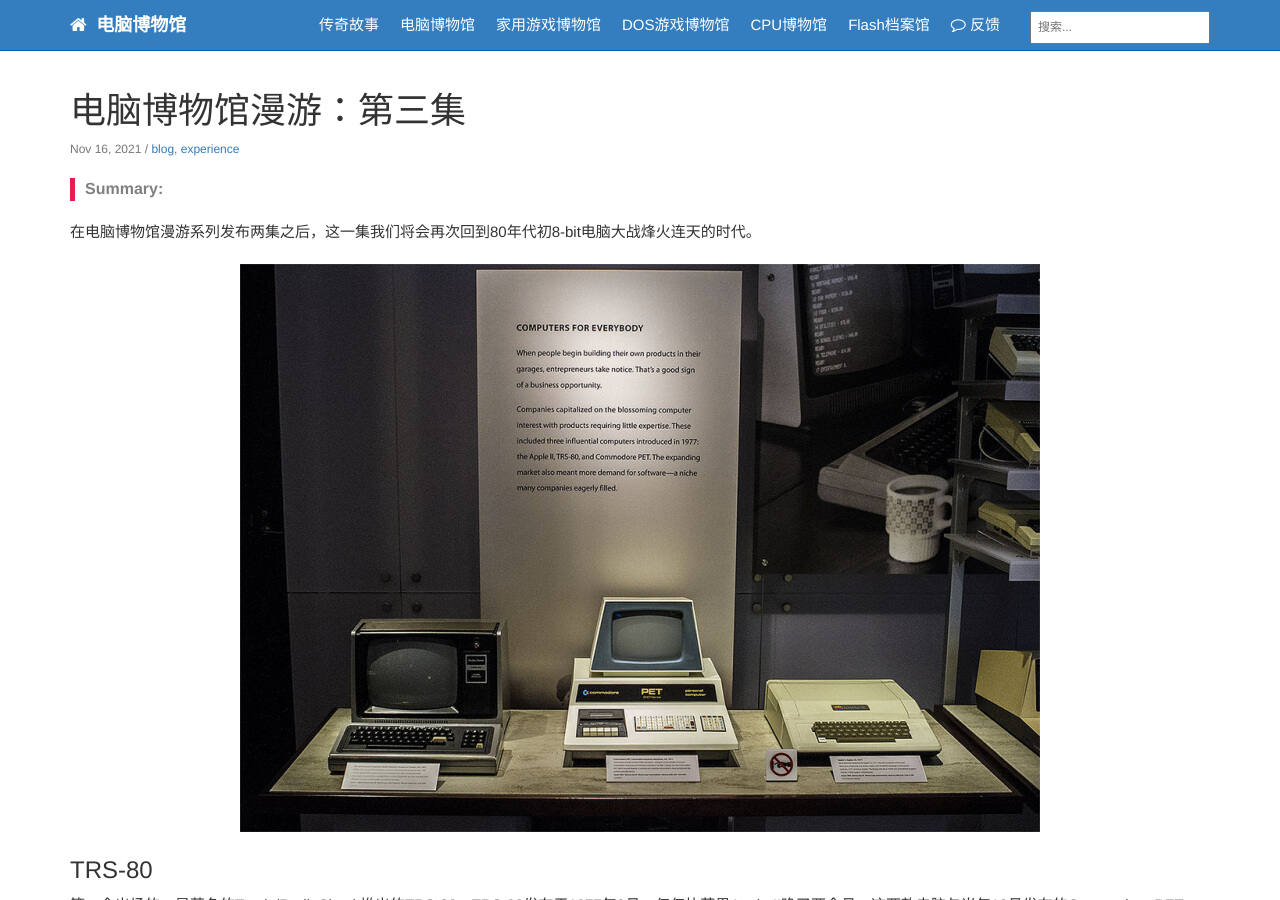
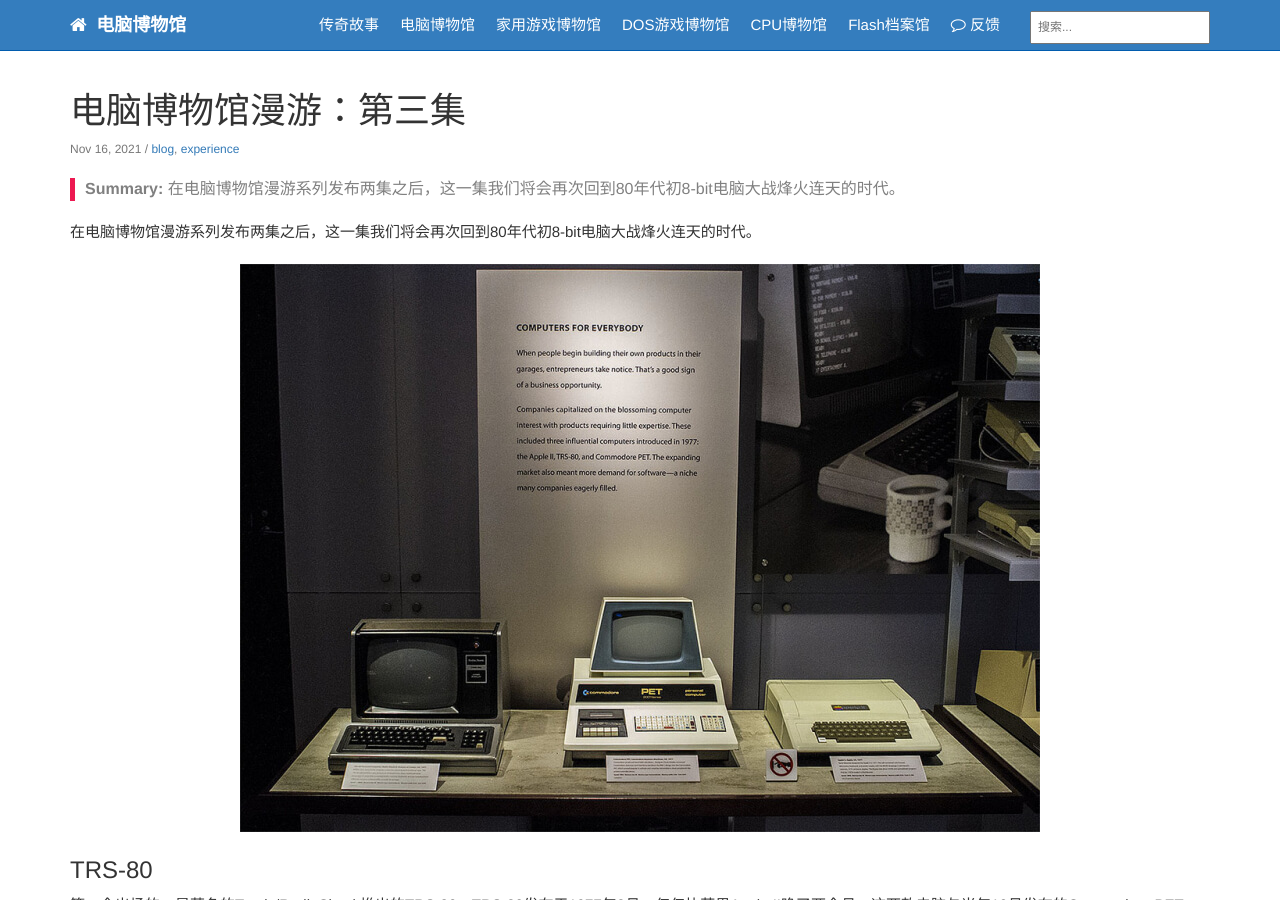
Before and after one commit to compumuseum/compumuseum.github.io, a Jekyll site: the page built from _posts/2021-11-16-computer_museum_roaming_3.md, in a window 1280 px wide and 900 px high. Built offline with Jekyll 4.4.1, drawn with Linux system fonts in a browser that asks for light colours; comment, search, counter and statistics services are not loaded; some of the changed lines change nothing that is shown.

Commit message:
Update 2021-11-16-computer_museum_roaming_3.md

```diff
--- a/_posts/2021-11-16-computer_museum_roaming_3.md
+++ b/_posts/2021-11-16-computer_museum_roaming_3.md
@@ -4,7 +4,7 @@
 permalink: computer_museum_roaming_3.html
 tags: [blog, experience]
 hide_sidebar: true
-summary: ""
+summary: "在电脑博物馆漫游系列发布两集之后，这一集我们将会再次回到80年代初8-bit电脑大战烽火连天的时代。"
 ---
 
 在电脑博物馆漫游系列发布两集之后，这一集我们将会再次回到80年代初8-bit电脑大战烽火连天的时代。
@@ -93,7 +93,7 @@
 
 这次网页里的古董电脑博物馆使用的是VICE.js模拟器 ，它移植自PC平台上最为流行的Commodore 64模拟器VICE，这两者都是开源软件。
 
-[rjanicek/vice.js](https://github.com/rjanicek/vice.js/)
+<span class="label label-info">Github</span>  [rjanicek/vice.js](https://github.com/rjanicek/vice.js/)
 
 [the Versatile Commodore Emulator](https://vice-emu.sourceforge.io/)
 
@@ -134,7 +134,7 @@
 
 今天的TI-99社区虽然不大，但仍然有一些高水平的爱好者在参与，比如网页里的古董电脑博物馆使用的JavaScript版模拟器，就是Github上的开源代码
 
-[Rasmus-M/Js99er](https://github.com/Rasmus-M/Js99er)
+<span class="label label-info">Github</span>  [Rasmus-M/Js99er](https://github.com/Rasmus-M/Js99er)
 
 <div align="center">
     <a href="../images/dnbwg/computer_museum_roaming_36.jpg">
@@ -211,7 +211,7 @@
 
 这次网页里的古董电脑博物馆提供展示的是WebMSX模拟器，同样也是开源的
 
-[ppeccin/WebMSX](https://github.com/ppeccin/WebMSX)
+<span class="label label-info">Github</span>  [ppeccin/WebMSX](https://github.com/ppeccin/WebMSX)
 
 这款模拟器可以模拟多种不同的MSX型号，可以在界面上进行切换，默认配置是1985年升级后的型号MSX2，MSX2的基本配置与MSX初代相似，但提供了更大的显存，在80年代后期MSX电脑上出现了许多重要的日式RPG游戏，其中许多系列延续至今，比如《合金装备》和《伊苏》。在网页里的古董电脑博物馆的MSX模拟器里也带了这两款的最初版本，大家可以试试看。
 
```
